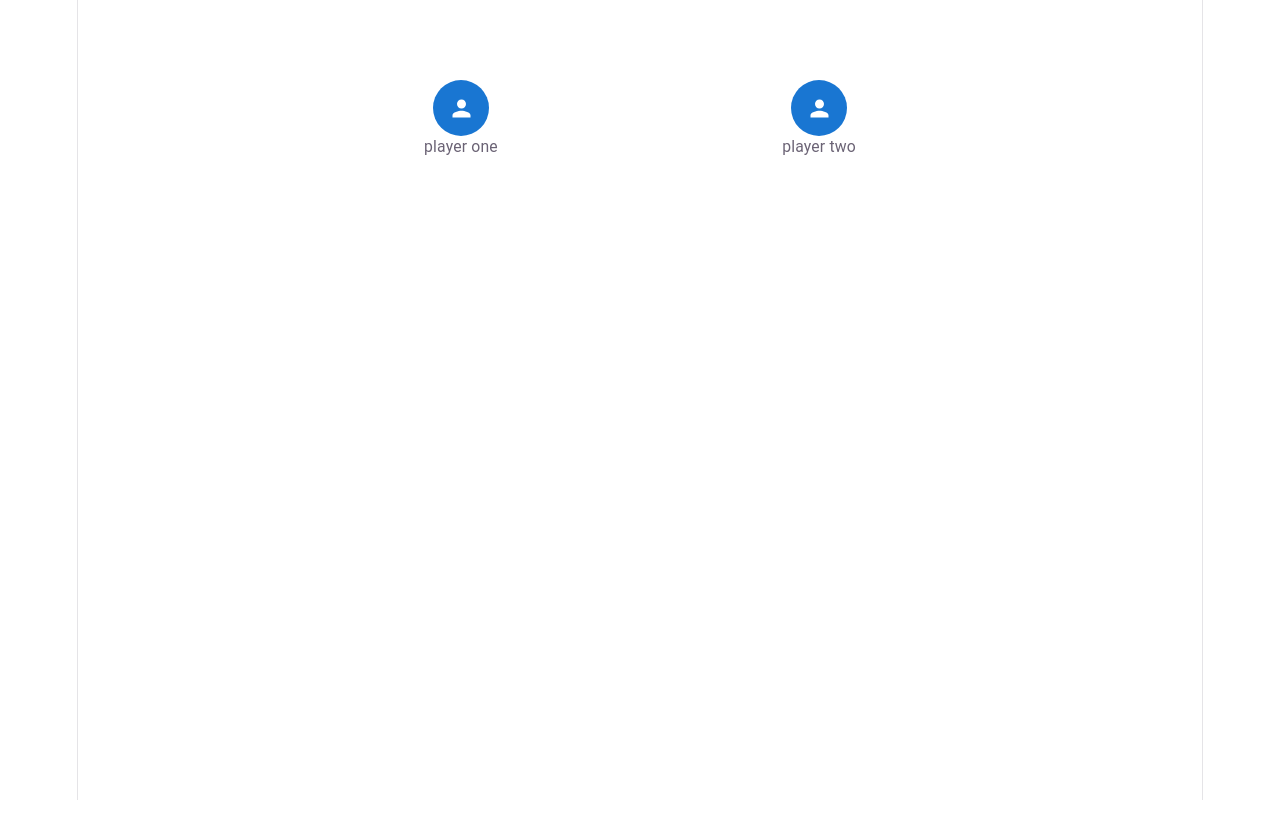
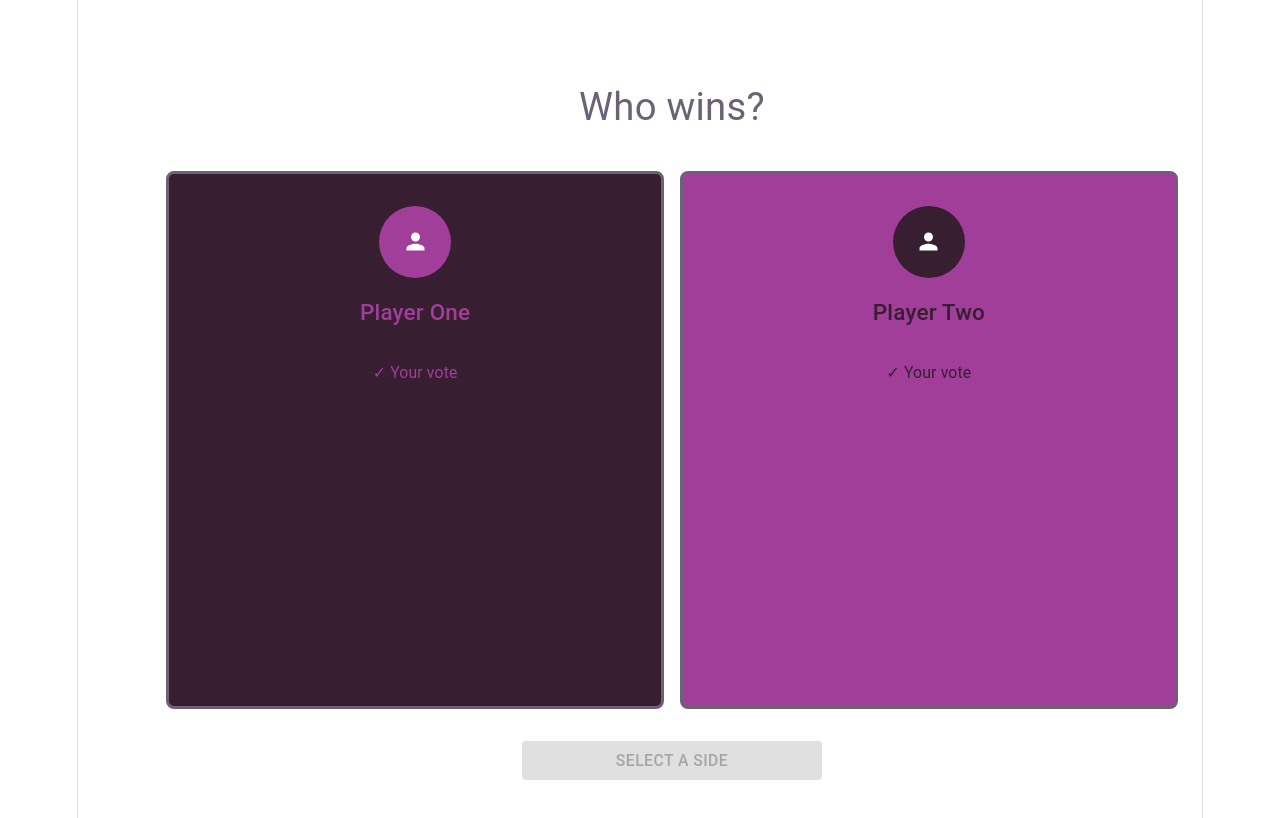
Before and after one commit to badwifi420/georgebox, a React (Vite) app in the folder georgeboxclient/: page /voting in a window 1280 px wide. Shown: the top 818 px of the page. Built offline with nearby package versions, Linux system fonts and the light colour scheme.

Commit message:
fix: change back to localhost, mistakes in naming

```diff
--- a/georgeboxclient/src/App.tsx
+++ b/georgeboxclient/src/App.tsx
@@ -1,4 +1,5 @@
 import { BrowserRouter as Router, Routes, Route } from "react-router-dom";
+
 import CreateRoom from "./pages/CreateRoom";
 import Prompting from "./pages/Prompting";
 import Lobby from "./pages/Lobby";
@@ -6,6 +7,7 @@ import ClientPrompting from "./pages/ClientPrompting";
 import ClientLobby from "./pages/ClientLobby";
 import ClientDrafting from "./pages/ClientDrafting";
 import ClientVoting from "./pages/ClientVoting";
+import Voting from "./pages/Voting";
 import { WebSocketProvider} from "./context/WebSocketContext"
 import './App.css';
 
@@ -21,6 +23,7 @@ function App() {
                 <Route path="/hostPrompt" element={<Prompting/>}/>
                 <Route path="/drafting" element={<ClientDrafting/>}/>
                 <Route path="/voting" element={<ClientVoting/>}/>
+                <Route path="/hostVoting" element={<Voting/>}/>
             </Routes>
         </Router>
       </WebSocketProvider>
--- a/georgeboxclient/src/pages/ClientVoting.tsx
+++ b/georgeboxclient/src/pages/ClientVoting.tsx
@@ -1,23 +1,23 @@
 import { useState, useEffect } from "react";
-import { Box, Typography, TextField, Button, Stack, Avatar } from "@mui/material";
-import { useWebSocket } from "../context/WebSocketContext"
+import { Typography, Button, Stack, Avatar } from "@mui/material";
+import { useWebSocket } from "../context/WebSocketContext";
 import { useNavigate } from "react-router-dom";
 import PersonIcon from '@mui/icons-material/Person';
 
-
 const ClientVoting = () => {
-
     const { socket, roomId } = useWebSocket();
-    const [playerTwo, setPlayerTwo] = useState("");
-    const [playerOne, setPlayerOne] = useState("");
+    const [playerOne, setPlayerOne] = useState({ name: "", picks: [] });
+    const [playerTwo, setPlayerTwo] = useState({ name: "", picks: [] });
+    const [topic, setTopic] = useState("");
     const [selectedPlayer, setSelectedPlayer] = useState("");
-    const [isMe , setIsMe] = useState(false);
+    const [isMe, setIsMe] = useState(false);
+    const [hasVoted, setHasVoted] = useState(false);
 
     const navigate = useNavigate();
 
     useEffect(() => {
         if (!socket) return;
-        socket.send(JSON.stringify({ type: "votingLoad", roomCode: roomId }));
+        socket.send(JSON.stringify({ type: "voteLoad", roomCode: roomId }));
     }, []);
 
     useEffect(() => {
@@ -25,9 +25,11 @@ const ClientVoting = () => {
 
         const handleMessage = (event) => {
             const data = JSON.parse(event.data);
-            if (data.type === "votingStart") {
-                setPlayerOne(data.player);
-                setPlayerTwo(data.opponent)
+            if (data.type === "voteStart") {
+                setPlayerOne(data.teamA);
+                setPlayerTwo(data.teamB);
+                setTopic(data.topic);
+                setIsMe(data.isDrafter);
             }
         };
 
@@ -36,34 +38,113 @@ const ClientVoting = () => {
     }, [socket]);
 
     const handleClick = () => {
-        socket.send(JSON.stringify({type: "vote", player:selectedPlayer, roomCode: roomId}));
-    }
-
+        if (!selectedPlayer || hasVoted) return;
+        socket.send(JSON.stringify({ type: "vote", player: selectedPlayer, roomCode: roomId }));
+        setHasVoted(true);
+    };
 
     return (
         <Stack sx={{
+            minHeight: "100vh",
+            width: "100%",
+            alignItems: "center",
+            justifyContent: "center",
             p: 4,
-            pt: 10,
-            maxWidth: 700,
-            width: "100%",
-            margin: "0 auto",
-            alignItems: "center",
         }}>
-        <Stack direction="row" sx={{ width: "100%", alignItems: "flex-start", gap: 2 }}>
-            <Stack sx={{ alignItems: "center", flex: 1 }}>
-                <Avatar sx={{ width: 56, height: 56, bgcolor: "primary.main" }}>
-                    {playerOne ? playerOne[0].toUpperCase() : <PersonIcon />}
-                </Avatar>
-                <Typography variant="body2">{playerOne || "player one"}</Typography>
+            <Typography variant="h4" sx={{ mb: 1 }}>Who wins?</Typography>
+            <Typography variant="h6" sx={{ mb: 4, color: "text.secondary" }}>{topic}</Typography>
+
+            <Stack direction="row" sx={{ width: "90%", gap: 2, mb: 4 }}>
+
+                {/* Team A */}
+                <Stack
+                    onClick={() => !isMe && !hasVoted && setSelectedPlayer(playerOne.name)}
+                    sx={{
+                        flex: 1,
+                        minHeight: 500,
+                        bgcolor: selectedPlayer === playerOne.name ? "#371E30" : "#371E3020",
+                        borderColor: selectedPlayer === playerOne.name ? "#371E30" : "#371E3050",
+                        "&:hover": { bgcolor: isMe || hasVoted ? undefined : "#371E3040" },
+                        border: "3px solid",
+                        borderRadius: 2,
+                        alignItems: "center",
+                        justifyContent: "flex-start",
+                        pt: 4,
+                        cursor: isMe || hasVoted ? "default" : "pointer",
+                        transition: "all 0.2s",
+                        opacity: isMe ? 0.6 : 1,
+                    }}
+                >
+                    <Avatar sx={{ width: 72, height: 72, bgcolor: "#A03E99", mb: 2 }}>
+                        {playerOne.name ? playerOne.name[0].toUpperCase() : <PersonIcon />}
+                    </Avatar>
+                    <Typography variant="h6" sx={{ color: "#A03E99", mb: 2 }}>
+                        {playerOne.name || "Player One"}
+                    </Typography>
+                    {playerOne.picks.map((pick, i) => (
+                        <Typography key={i} variant="body2" sx={{ color: "#A03E99", mb: 0.5 }}>
+                            {pick}
+                        </Typography>
+                    ))}
+                    {selectedPlayer === playerOne.name && (
+                        <Typography variant="body2" sx={{ mt: 2, color: "#A03E99" }}>✓ Your vote</Typography>
+                    )}
+                </Stack>
+
+                {/* Team B */}
+                <Stack
+                    onClick={() => !isMe && !hasVoted && setSelectedPlayer(playerTwo.name)}
+                    sx={{
+                        flex: 1,
+                        minHeight: 500,
+                        bgcolor: selectedPlayer === playerTwo.name ? "#A03E99" : "#A03E9920",
+                        borderColor: selectedPlayer === playerTwo.name ? "#A03E99" : "#A03E9950",
+                        "&:hover": { bgcolor: isMe || hasVoted ? undefined : "#A03E9940" },
+                        border: "3px solid",
+                        borderRadius: 2,
+                        alignItems: "center",
+                        justifyContent: "flex-start",
+                        pt: 4,
+                        cursor: isMe || hasVoted ? "default" : "pointer",
+                        transition: "all 0.2s",
+                        opacity: isMe ? 0.6 : 1,
+                    }}
+                >
+                    <Avatar sx={{ width: 72, height: 72, bgcolor: "#371E30", mb: 2 }}>
+                        {playerTwo.name ? playerTwo.name[0].toUpperCase() : <PersonIcon />}
+                    </Avatar>
+                    <Typography variant="h6" sx={{ color: "#371E30", mb: 2 }}>
+                        {playerTwo.name || "Player Two"}
+                    </Typography>
+                    {playerTwo.picks.map((pick, i) => (
+                        <Typography key={i} variant="body2" sx={{ color: "#371E30", mb: 0.5 }}>
+                            {pick}
+                        </Typography>
+                    ))}
+                    {selectedPlayer === playerTwo.name && (
+                        <Typography variant="body2" sx={{ mt: 2, color: "#371E30" }}>✓ Your vote</Typography>
+                    )}
+                </Stack>
+
             </Stack>
-            <Stack sx={{ alignItems: "center", flex: 1 }}>
-                <Avatar sx={{ width: 56, height: 56, bgcolor: "primary.main" }}>
-                    {playerTwo ? playerTwo[0].toUpperCase() : <PersonIcon />}
-                </Avatar>
-                <Typography variant="body2">{playerTwo || "player two"}</Typography>
-            </Stack>
+
+            {!isMe && (
+                <Button
+                    onClick={handleClick}
+                    variant="contained"
+                    disabled={!selectedPlayer || hasVoted}
+                    sx={{ width: 300 }}
+                >
+                    {hasVoted ? "Vote submitted!" : selectedPlayer ? `Vote for ${selectedPlayer}` : "Select a side"}
+                </Button>
+            )}
+
+            {isMe && (
+                <Typography variant="body2" color="text.secondary">
+                    You're a drafter — sit tight while others vote.
+                </Typography>
+            )}
         </Stack>
-            </Stack>
     );
 };
 
--- a/georgeboxclient/src/pages/Lobby.tsx
+++ b/georgeboxclient/src/pages/Lobby.tsx
@@ -5,6 +5,7 @@ import { useNavigate } from "react-router-dom";
 import PersonIcon from '@mui/icons-material/Person';
 
 const MAX_PLAYERS = 8;
+const MIN_PLAYERS = 2;
 
 const Lobby = () => {
     const { socket, roomId } = useWebSocket();
@@ -72,7 +73,7 @@ const Lobby = () => {
                 ))}
             </Box>
 
-            <Button onClick={handleStart} fullWidth variant="contained" disabled={players.length === 0}>
+            <Button onClick={handleStart} fullWidth variant="contained" disabled={players.length < MIN_PLAYERS}>
                 Start Game
             </Button>
         </Box>
--- /dev/null
+++ b/georgeboxclient/src/pages/Voting.tsx
@@ -0,0 +1,13 @@
+import {useState} from "react";
+import { Box, Typography, TextField, Button } from "@mui/material";
+import { useWebSocket } from "../context/WebSocketContext"
+
+const Prompting = () => {
+    return (
+        <Box sx={{ p: 4, maxWidth: 400, margin: "0 auto" }}>
+            <Typography variant="h3" sx={{ mb: 3 }}>Who should win</Typography>
+        </Box>
+    );
+};
+
+export default Prompting;
```
Also changed, not shown: package.json (added, +17 -0 lines), 1 other file (tests, documents, lock files or other folders).
